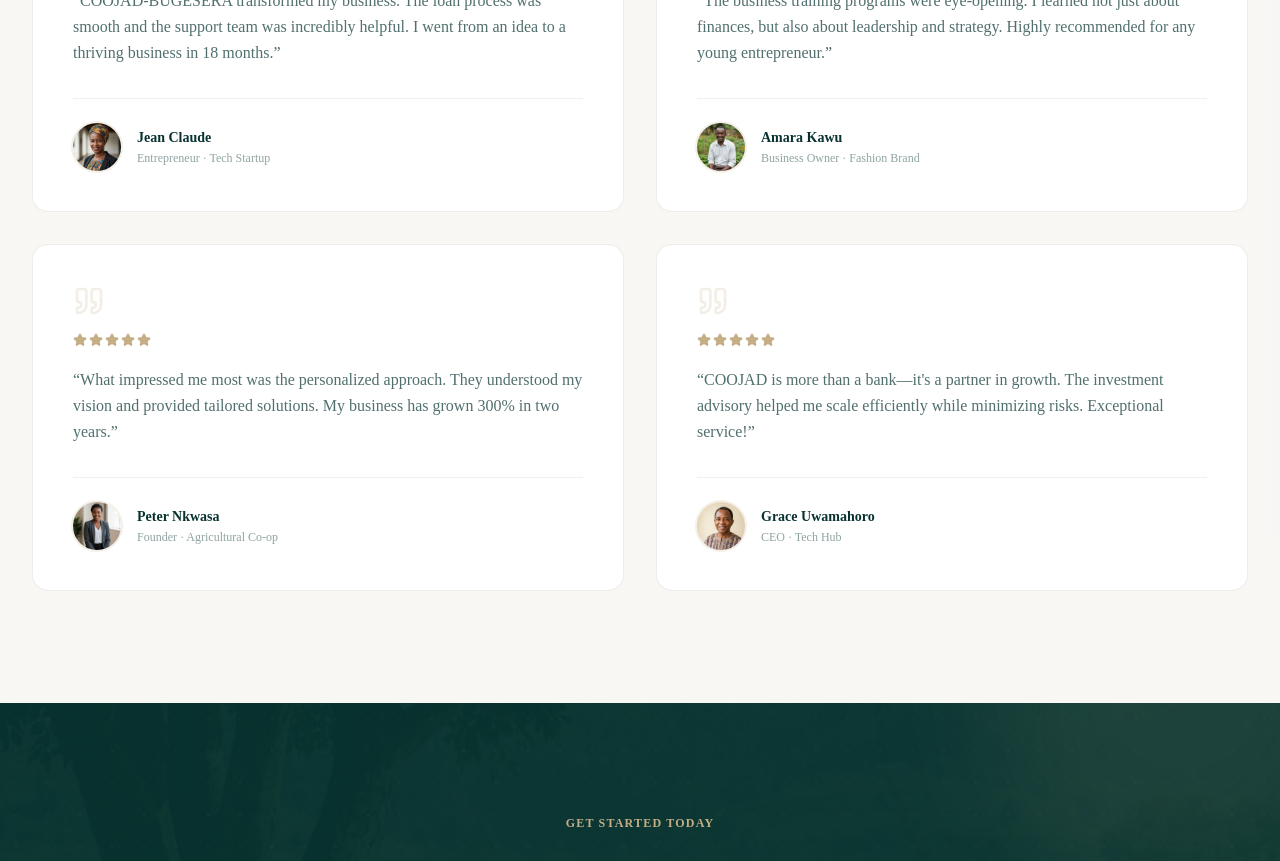
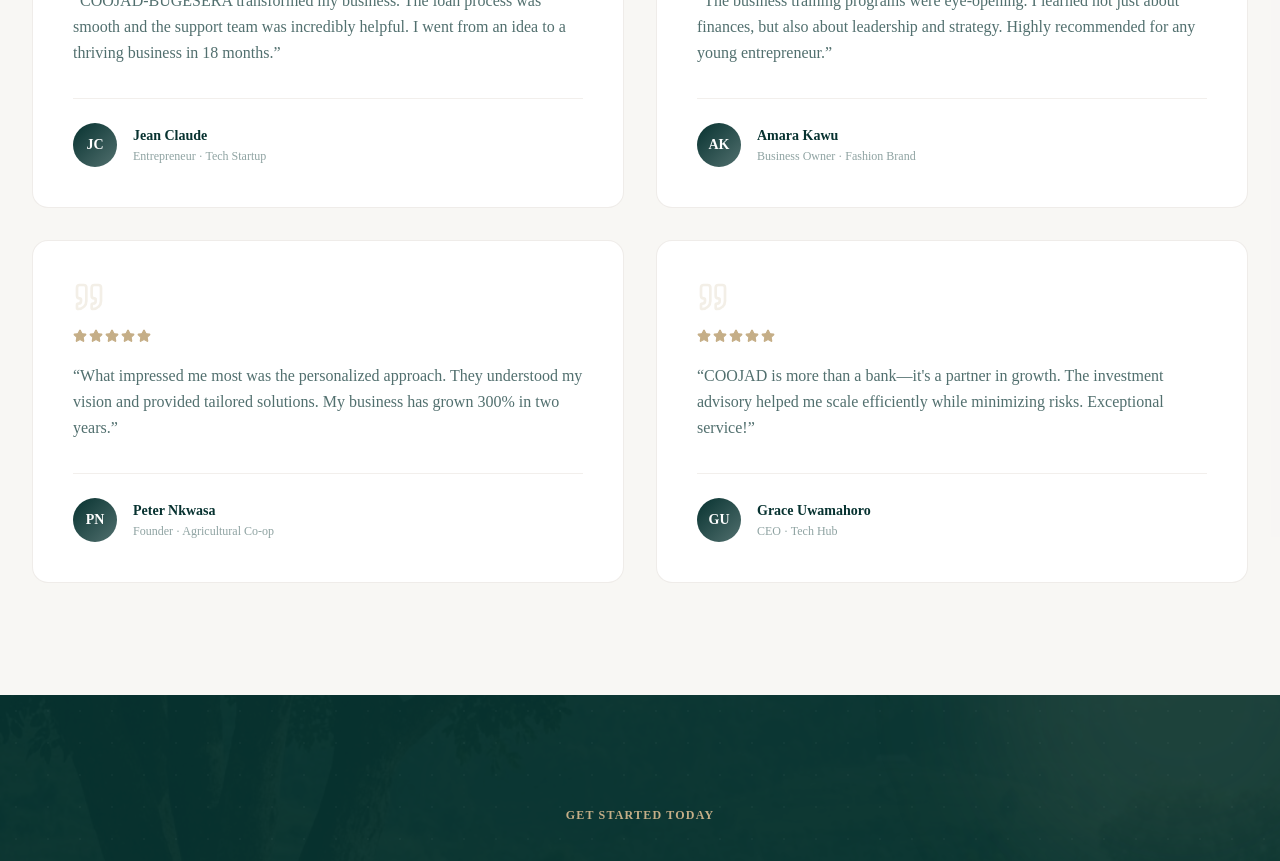
Before and after one commit to COOJAD-BUGESERA/coojad, a Next.js app: page /en in a window 1280 px wide. Shown: the part 3020-3881 px from the top of the page. Built offline with nearby package versions, Linux system fonts and the light colour scheme; no server answers.

Commit message:
feat: replace member photos with initials in testimonials
Remove images and use gradient circles for initials. Clean up
image-related properties.

```diff
--- a/components/testimonials.tsx
+++ b/components/testimonials.tsx
@@ -2,7 +2,6 @@
 
 import { Star, Quote } from 'lucide-react'
 import { useTranslations } from 'next-intl'
-import Image from 'next/image'
 
 interface Testimonial {
   name: string
@@ -11,7 +10,6 @@ interface Testimonial {
   quote: string
   rating: number
   initial: string
-  image: string
 }
 
 export default function Testimonials() {
@@ -24,8 +22,7 @@ export default function Testimonials() {
       company: t('t1Company'),
       quote: t('t1Quote'),
       rating: 5,
-      initial: t('t1Initial'),
-      image: '/images/testimonial-1.jpg'
+      initial: t('t1Initial')
     },
     {
       name: t('t2Name'),
@@ -33,8 +30,7 @@ export default function Testimonials() {
       company: t('t2Company'),
       quote: t('t2Quote'),
       rating: 5,
-      initial: t('t2Initial'),
-      image: '/images/testimonial-2.jpg'
+      initial: t('t2Initial')
     },
     {
       name: t('t3Name'),
@@ -42,8 +38,7 @@ export default function Testimonials() {
       company: t('t3Company'),
       quote: t('t3Quote'),
       rating: 5,
-      initial: t('t3Initial'),
-      image: '/images/testimonial-3.jpg'
+      initial: t('t3Initial')
     },
     {
       name: t('t4Name'),
@@ -51,8 +46,7 @@ export default function Testimonials() {
       company: t('t4Company'),
       quote: t('t4Quote'),
       rating: 5,
-      initial: t('t4Initial'),
-      image: '/images/testimonial-4.jpg'
+      initial: t('t4Initial')
     },
   ]
 
@@ -101,14 +95,8 @@ export default function Testimonials() {
 
               {/* Author */}
               <div className="flex items-center gap-4 pt-6 border-t border-border/50">
-                <div className="w-12 h-12 rounded-full overflow-hidden shrink-0 ring-2 ring-accent/20">
-                  <Image
-                    src={testimonial.image}
-                    alt={testimonial.name}
-                    width={48}
-                    height={48}
-                    className="w-full h-full object-cover"
-                  />
+                <div className="w-11 h-11 rounded-full bg-gradient-to-br from-primary to-primary/70 flex items-center justify-center text-white font-semibold text-sm shrink-0">
+                  {testimonial.initial}
                 </div>
                 <div>
                   <p className="font-semibold text-primary text-sm">{testimonial.name}</p>
```
